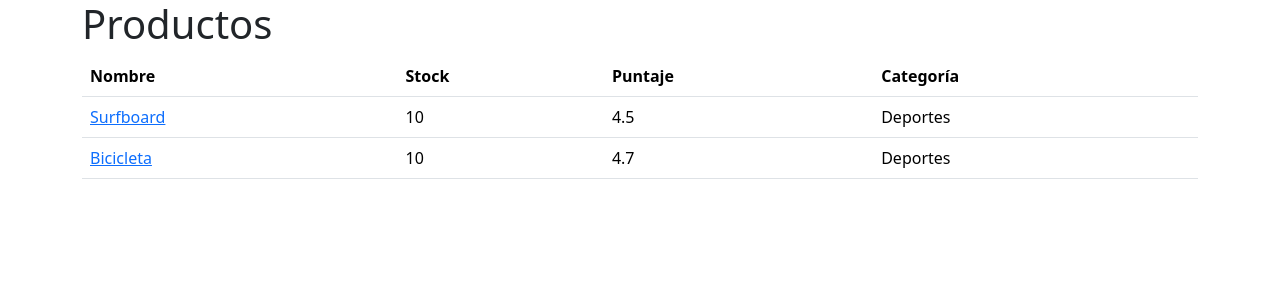
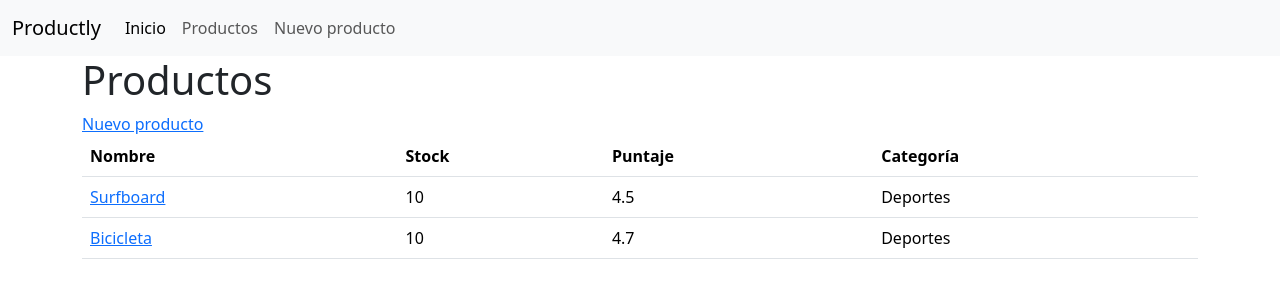
Before and after one commit to michelanyelo/Django-CRUD, a Django app: page /productos/ in a window 1280 px wide. Shown: the top 300 px of the page. Run offline with Django 4.2, Linux system fonts and the light colour scheme; data comes from the database, SQL or seed files in the repository.

Commit message:
Barra de navegación

```diff
--- a/productos/templates/index.html
+++ b/productos/templates/index.html
@@ -1,7 +1,7 @@
 {% extends 'base.html' %}
 {% block content %}
   <h1>Productos</h1>
-
+  <a href=" {% url "productos:formulario" %}">Nuevo producto</a>
   <table class="table">
     <thead>
       <tr>
--- a/productos/urls.py
+++ b/productos/urls.py
@@ -3,7 +3,7 @@ from . import views
 
 app_name = "productos"
 urlpatterns = [
-    path("", views.index, name="ndex"),
+    path("", views.index, name="index"),
     path("formulario", views.formulario, name="formulario"),
     path("<int:producto_id>", views.detalle, name="detalle"),
 ]
--- a/templates/base.html
+++ b/templates/base.html
@@ -7,6 +7,25 @@
     <link href="https://cdn.jsdelivr.net/npm/bootstrap@5.3.2/dist/css/bootstrap.min.css" rel="stylesheet" integrity="sha384-T3c6CoIi6uLrA9TneNEoa7RxnatzjcDSCmG1MXxSR1GAsXEV/Dwwykc2MPK8M2HN" crossorigin="anonymous" />
   </head>
   <body>
+    <nav class="navbar navbar-expand-lg bg-body-tertiary">
+      <div class="container-fluid">
+        <a class="navbar-brand" href="{% url 'inicio' %}">Productly</a>
+        <button class="navbar-toggler" type="button" data-bs-toggle="collapse" data-bs-target="#navbarNav" aria-controls="navbarNav" aria-expanded="false" aria-label="Toggle navigation"><span class="navbar-toggler-icon"></span></button>
+        <div class="collapse navbar-collapse" id="navbarNav">
+          <ul class="navbar-nav">
+            <li class="nav-item">
+              <a class="nav-link active" aria-current="page" href="{% url 'inicio' %}">Inicio</a>
+            </li>
+            <li class="nav-item">
+              <a class="nav-link" href="{% url 'productos:index' %}">Productos</a>
+            </li>
+            <li class="nav-item">
+              <a class="nav-link" href="{% url 'productos:formulario' %}">Nuevo producto</a>
+            </li>
+          </ul>
+        </div>
+      </div>
+    </nav>
     <div class="container">
       {% block content %}
 
```
